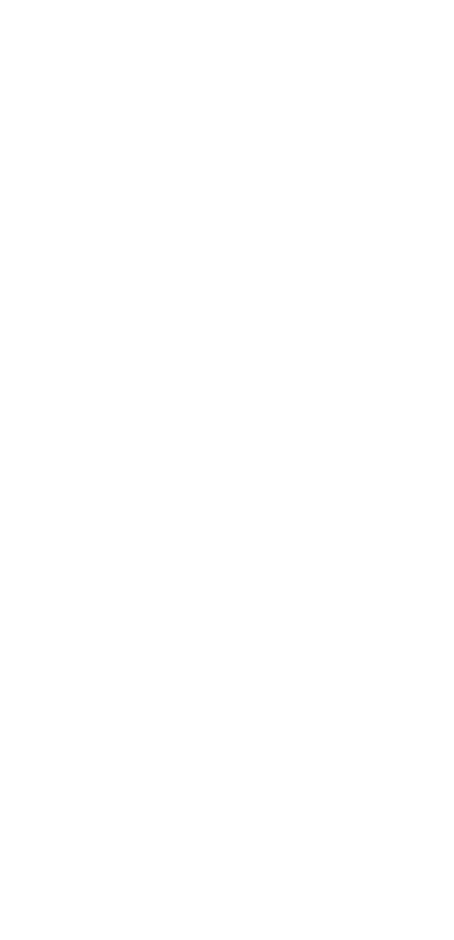
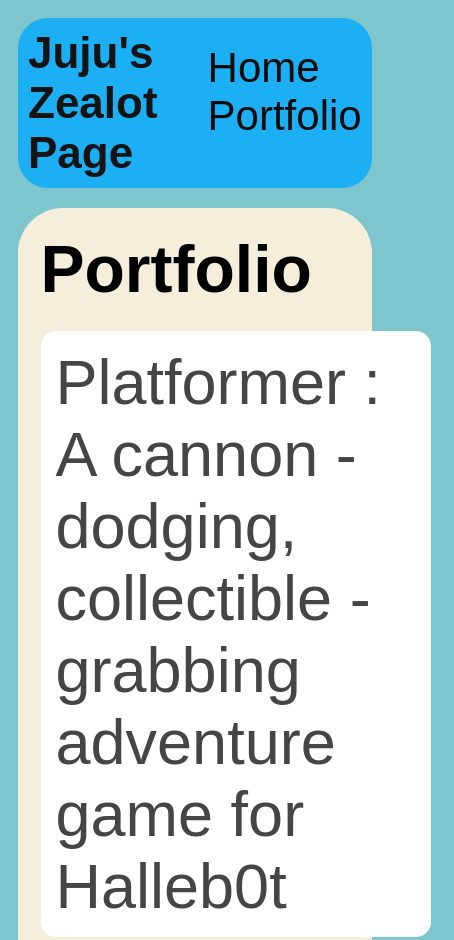
Before and after one commit to JulirNF/JulirNF.github.io, a plain HTML site: page portfolio.html in a window 390 px wide. Shown: the top 940 px of the page, 454 px wide, since content can reach past the window. Before the commit the page ends 844 px from the top, so only its background shows below. Drawn offline with Linux system fonts and the light colour scheme.

Commit message:
add portfolio.html file

```diff
--- a/portfolio.html
+++ b/portfolio.html
@@ -0,0 +1,48 @@
+<!DOCTYPE html>
+<html>
+  <head>
+    <title>Juju's Zealot Page</title>
+    <link rel="stylesheet" href="style.css">
+  </head>
+
+  <body>
+    <div id="all-contents">
+      <nav>
+        <h1>Juju's Zealot Page</h1>
+        <ul id="nav-ul">
+          <li class="nav-li">
+            <a class="nav-a" href="index.html">Home</a>
+          </li>
+          <li class="nav-li">
+            <a class="nav-a" href="portfolio.html">Portfolio</a>
+          </li>
+        </ul>
+      </nav>
+      <main>
+        <div class="content">
+          <h1>Portfolio</h1>
+          <ul id="portfolio">
+            <li>
+              <a href="projects/platformer/"
+                >Platformer : A cannon - dodging, collectible - grabbing
+                adventure game for Halleb0t</a
+              >
+            </li>
+            <li>
+              <a href="projects/bouncing-box/"
+                >Bouncing Box : A project that gives you a taste of game
+                development on the web
+              </a>
+            </li>
+            <li>
+              <a href="projects/circularity/"
+                >Circularity : A motion poem using random number generation and
+                velocity applied to circle shapes...</a
+              >
+            </li>
+          </ul>
+        </div>
+      </main>
+    </div>
+  </body>
+</html>
--- a/style.css
+++ b/style.css
@@ -41,6 +41,7 @@ a {
 main {
   background: rgb(245, 238, 219);
   display: flex;
+  border-radius: 30px;
 }
 .sidebar {
   margin-right: 25px;
@@ -64,3 +65,76 @@ h2,
 h3 {
   margin: 0px;
 }
+.content h1 {
+  color: black;
+}
+
+#portfolio {
+  list-style-type: none;
+  padding-left: 0;
+}
+
+#portfolio li {
+  background: #fff;
+  padding: 10px;
+  border-radius: 10px;
+  margin-bottom: 10px;
+}
+
+#portfolio li:hover {
+  background: #eee;
+}
+
+#portfolio a {
+  text-decoration: none;
+  color: #454545;
+}
+/* responsive web design */
+@media screen and (min-width: 120px) and (max-width: 1080px) {
+  main {
+    height: 100ch;
+    zoom: 1.5;
+    display: grid;
+  }
+
+  h1 {
+    font-size: 44px;
+  }
+
+  h2 {
+    font-size: 42px;
+  }
+
+  h3 {
+    font-size: 36px;
+  }
+
+  #all-contents {
+    height: 100ch;
+    margin: none;
+  }
+
+  a {
+    font-size: 42px;
+  }
+
+  .sidebar {
+    margin-right: 0px;
+    justify-content: center;
+    align-items: center;
+  }
+
+  .sidebar-img {
+    width: 100%;
+  }
+
+  p,
+  li {
+    font-size: 24px;
+  }
+
+  .content {
+    align-content: center;
+    justify-content: center;
+  }
+}
```
